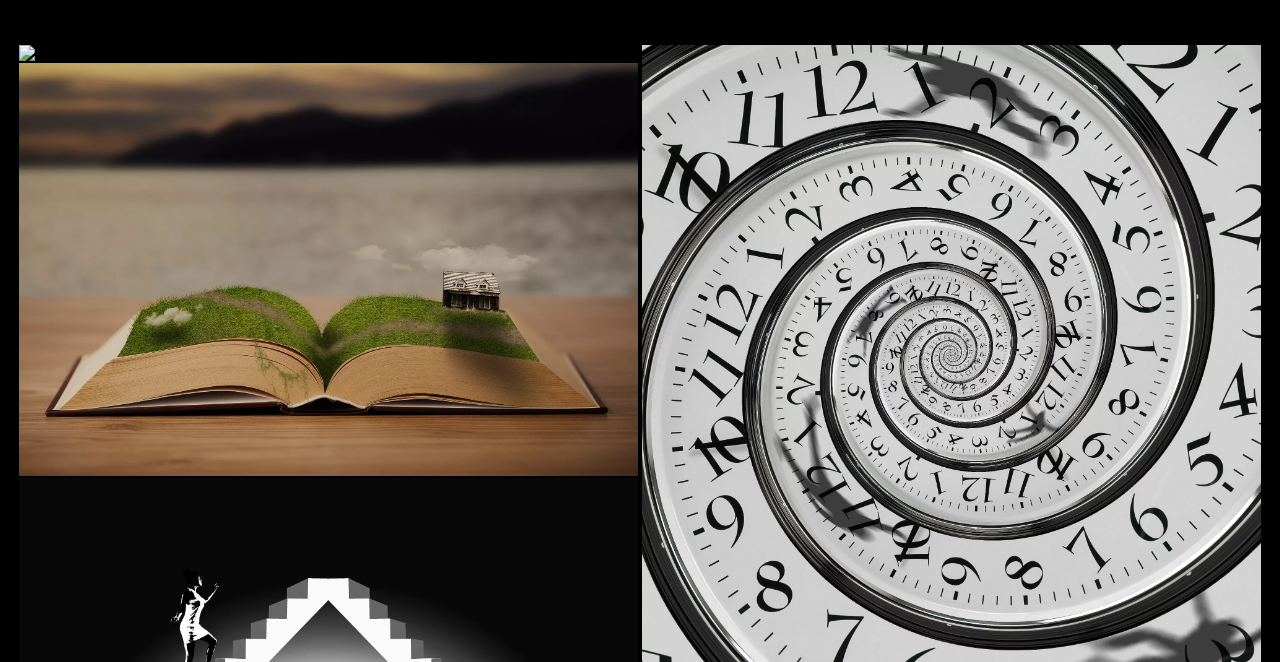
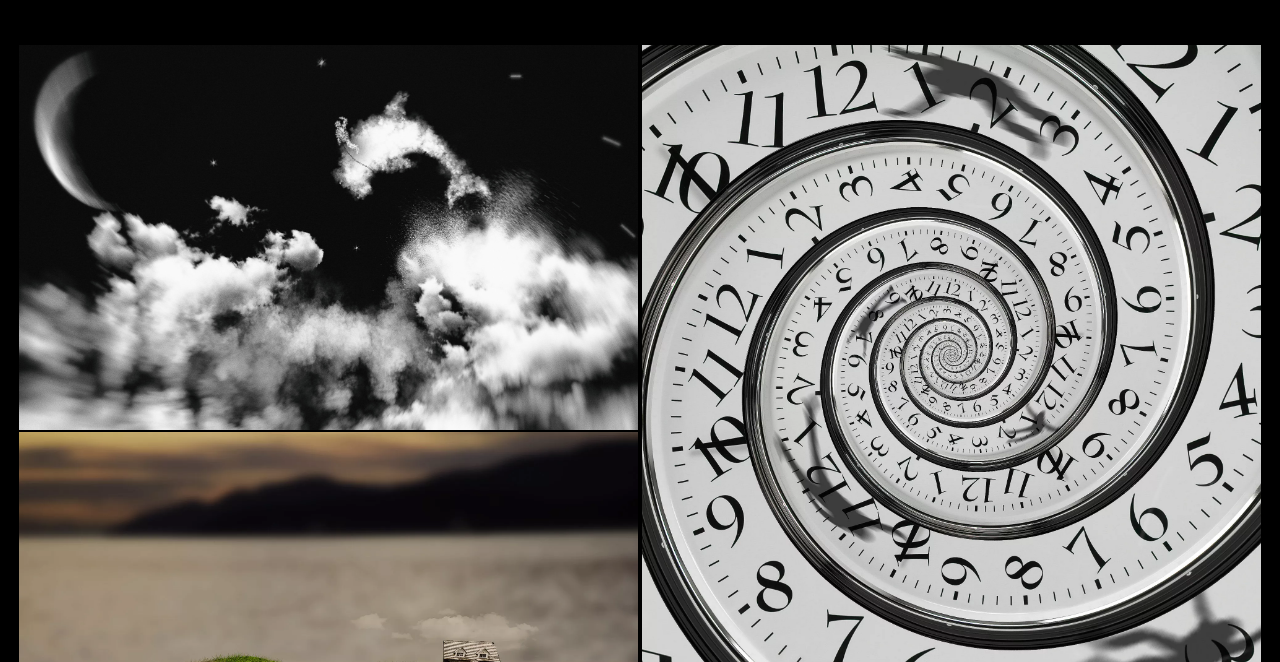
Before and after one commit to mohtav/Vaspaan-Shroff, a plain HTML site: page Pages/Composites.html in a window 1280 px wide. Shown: the part 75-737 px from the top of the page. Drawn offline with nearby package versions, Linux system fonts and the light colour scheme; files whose address does not match are found by name; a web font is replaced by a local one.

Commit message:
Image path fix

```diff
--- a/Pages/Composites.html
+++ b/Pages/Composites.html
@@ -105,8 +105,8 @@
         <div class="well custom-well">
             <div class="row">
             	   <div class="gal chocolat-parent" data-chocolat-title="Composites">
-                     <a class="chocolat-image" href="../img/Composites/Composite-1-2.jpg">
-                       <img src="../img/Composites/Composite-1-2.jpg" class="img-responsive"></a>
+                     <a class="chocolat-image" href="../images/webp/Composites/Composite-1-2.jpg">
+                       <img src="../images/webp/Composites/Composite-1-2.jpg" class="img-responsive"></a>
                       <a class="chocolat-image" href="../images/webp/Composites/Composite-1.webp">
                        <picture>
                          <source srcset ="../images/webp/Composites/Composite-1.webp" class="img-responsive" />
```
